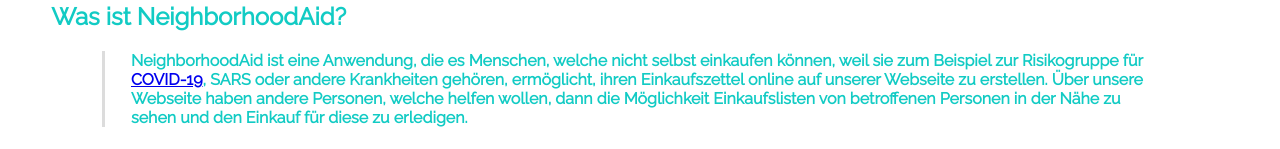
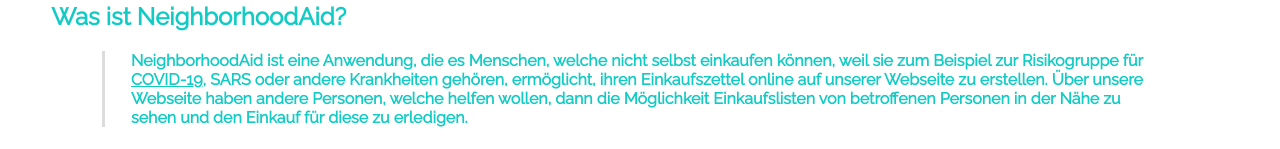
Before and after one commit to NeighborhoodAid/frontend, a Vue app: page / in a window 1280 px wide. Shown: the part 151-300 px from the top of the page. Built offline with nearby package versions, Linux system fonts and the light colour scheme.

Commit message:
Improved anchor-style

```diff
--- a/src/views/Home.vue
+++ b/src/views/Home.vue
@@ -44,6 +44,10 @@
 </script>
 
 <style lang="scss" scoped>
+a {
+    color: #12CBC4;
+}
+
 .description {
   font-weight: 600;
   text-align: left;
```
